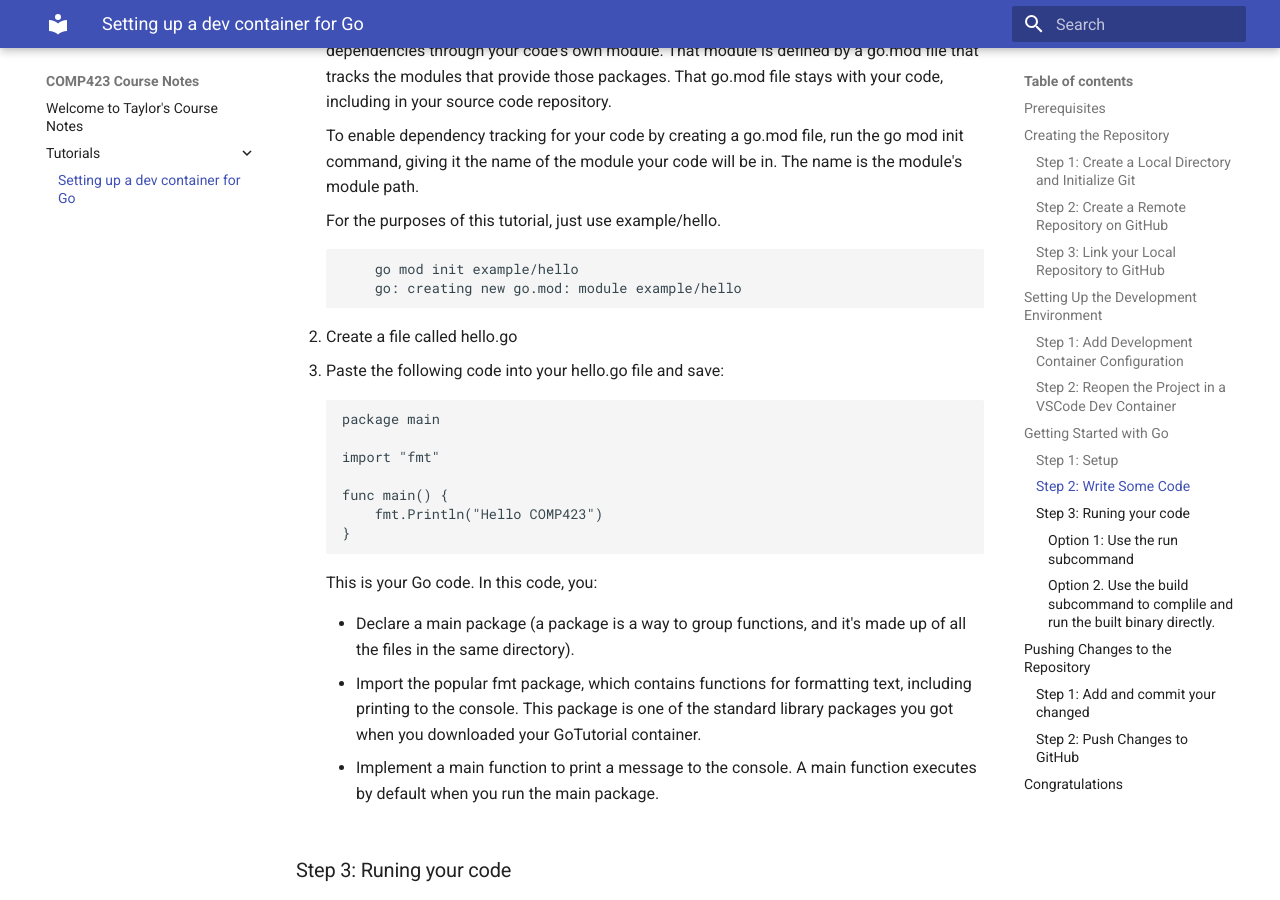
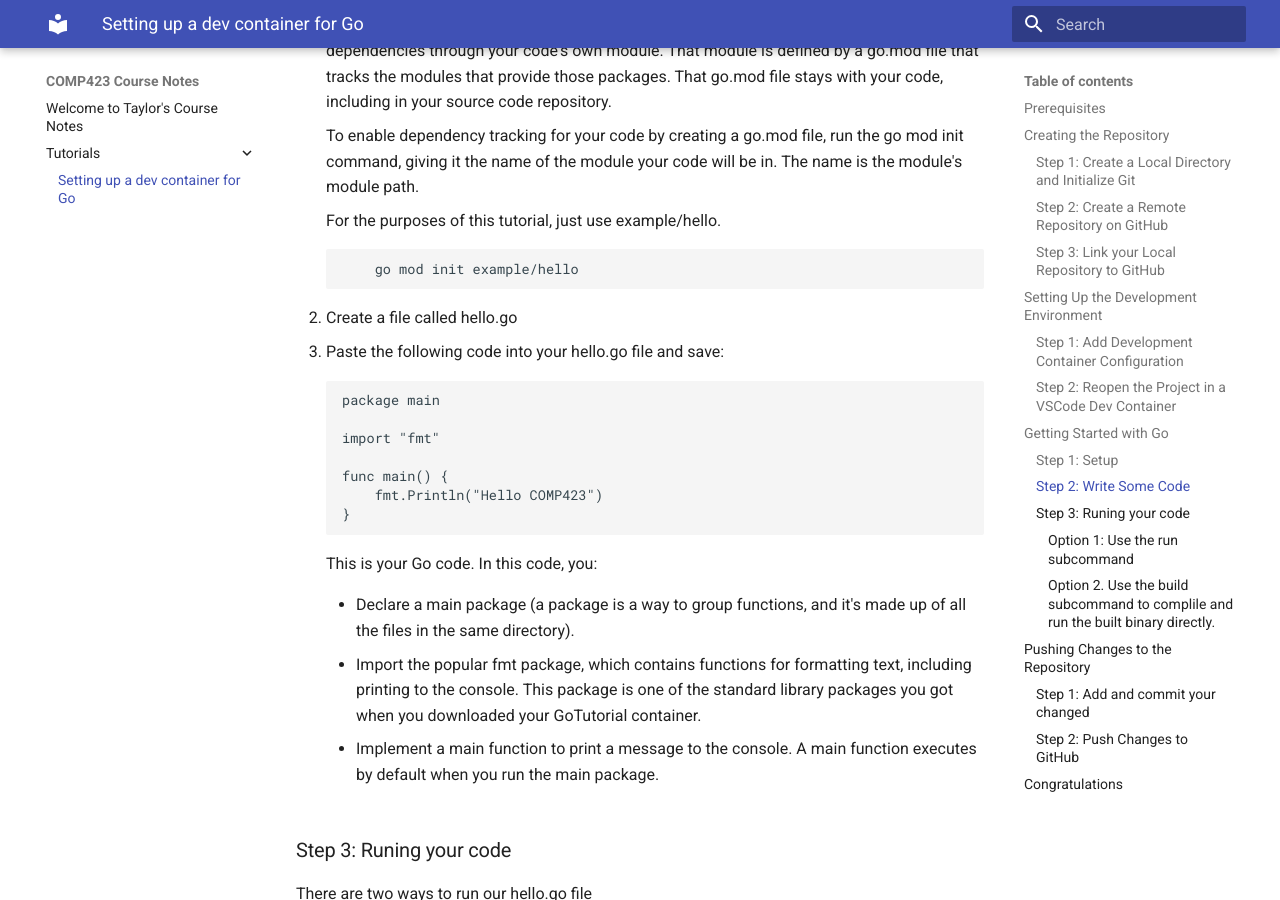
Before and after one commit to Taylor1515/comp423-course-notes, an MkDocs documentation site: the page built from docs/tutorials/go-setup.md, in a window 1280 px wide and 900 px high, scrolled down 3756 px. Built offline with MkDocs 1.6.1 and Material for MkDocs 9.7.7, drawn with Linux system fonts in a browser that asks for light colours.

Commit message:
deleted a bad line

```diff
--- a/docs/tutorials/go-setup.md
+++ b/docs/tutorials/go-setup.md
@@ -143,7 +143,6 @@
      For the purposes of this tutorial, just use example/hello.
 
             go mod init example/hello
-            go: creating new go.mod: module example/hello
 
 2. Create a file called hello.go
 
```
